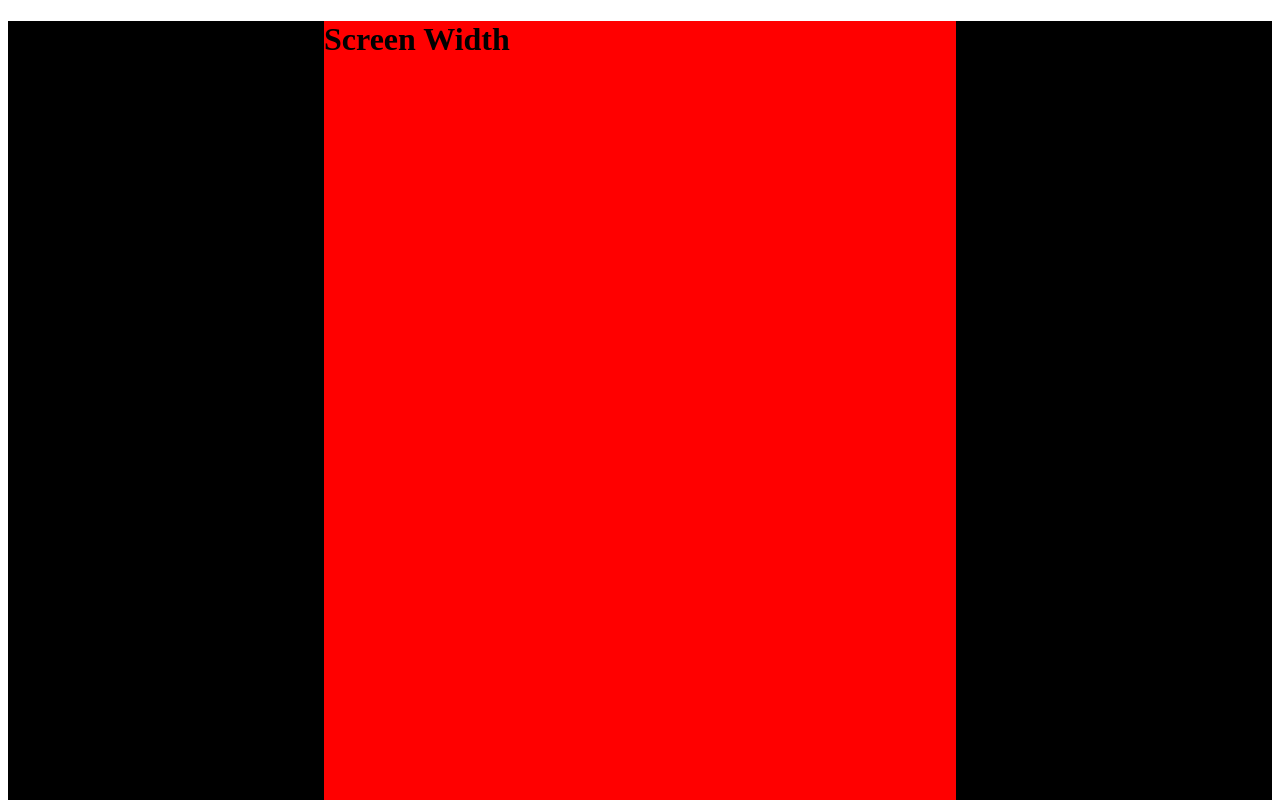
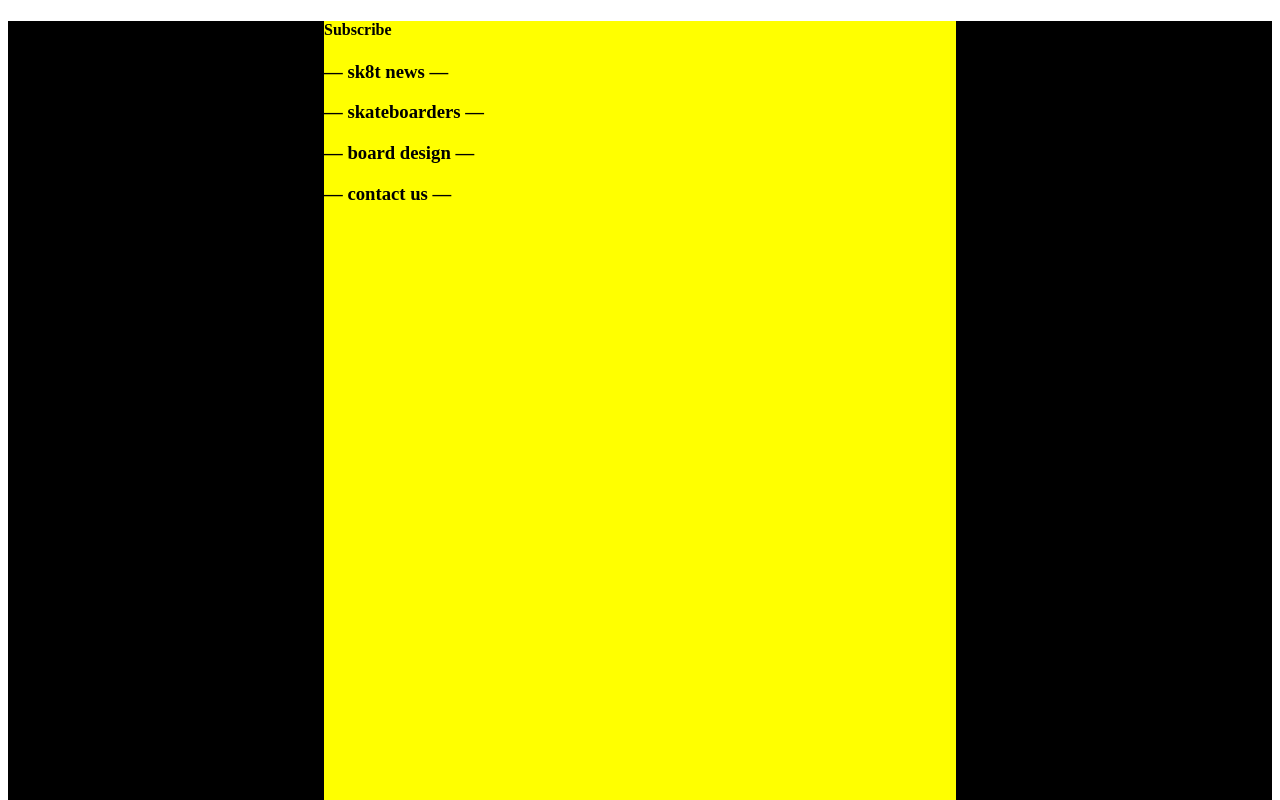
Before and after one commit to shonhartman/Powell-Paralta-ReWrk, a plain HTML site: page sass (1)/index.html in a window 1280 px wide. Shown: the top 800 px of the page. Drawn offline with Linux system fonts and the light colour scheme.

Commit message:
introducing nav-bar

```diff
--- a/sass (1)/index.html
+++ b/sass (1)/index.html
@@ -9,7 +9,41 @@
 
     <div class="wrapper">
       <div class="container">
-        <h1>Screen Width </h1>
+        <div class="nav-bar">
+          <div class="social">
+              <h4>Subscribe</h4>
+              <div class="facebook">
+                <i class="fa fa-facebook"></i>
+              </div>
+              <div class="rss">
+                <i class="fa fa-rss"></i>
+              </div>
+              <div class="twitter">
+                <i class="fa fa-twitter"></i>
+              </div>
+              <div class="youtube">
+                <i class="fa fa-youtube"></i>
+              </div>
+            </div>
+
+            <div class="navbar">
+              <div class="sk8t-news">
+                <h3>&#8212 sk8t news &#8212</h3>
+              </div>
+              <div class="skateboarders">
+                <h3>&#8212 skateboarders &#8212</h3>
+              </div>
+              <div class="board-design">
+                <h3>&#8212 board design &#8212</h3>
+              </div>
+              <div class="contact-us">
+                <h3>&#8212 contact us &#8212</h3>
+              </div>
+            </div>
+        </div>
+
+
+
       </div>
     </div>
 
--- a/sass (1)/scss/_layout.scss
+++ b/sass (1)/scss/_layout.scss
@@ -6,8 +6,6 @@
   max-width: 1500px;
   background-color: black;
 
-
-
 }
 
 .container {
@@ -15,9 +13,17 @@
   max-width: 800px;
   height: $full-page-height;
   margin: 0 auto;
-  background-color: red;
+  background-color: yellow;
+
+    @media #{$information-tablet} {
+      transition: background-color, width 0.5s ease;
+      background-color: green;
+      width: 100%;
+
+    }
 
     @media #{$information-phone} {
+      transition: background-color, 1.5s ease;
       background-color: blue;
     }
 
--- a/sass (1)/scss/_modules.scss
+++ b/sass (1)/scss/_modules.scss
@@ -1,48 +1,2 @@
 @import "modules/box-sizing";
-
-
-// option 2 ------------------------------------------------------------------------
-
-
-
-
-// option 1 ------------------------------------------------------------------------
-// h1 {
-//   font-size: 24px;
-//
-//   &:after {
-//     content: '\< 750px';
-//   }
-//
-//   @include responsive(phone){
-//     font-size: 10px;
-//
-//     &:after {
-//       content: '> 400px';
-//     }
-//   }
-//
-//   @include responsive(tablet){
-//     font-size: 40px;
-//
-//     &:after {
-//       content: '> 750px';
-//     }
-//   }
-//
-//   @include responsive(desktop-small){
-//     font-size: 36px;
-//
-//     &:after {
-//       content: '> 1000px';
-//     }
-//   }
-//
-//   @include responsive(desktop-large){
-//     font-size: 68px;
-//
-//     &:after {
-//       content: '> 1200px';
-//     }
-//   }
-// }
+@import "modules/nav-bar";
--- a/sass (1)/scss/_variables.scss
+++ b/sass (1)/scss/_variables.scss
@@ -7,3 +7,4 @@ $full-page-height: 1000px;
 $container-width: 50%;
 
 $information-phone: "only screen and (max-width : 420px)";
+$information-tablet: "only screen and (max-width : 760px)";
```
Also changed, not shown: sass (1)/css/main.css, sass (1)/scss/modules/_nav-bar.scss (added).
